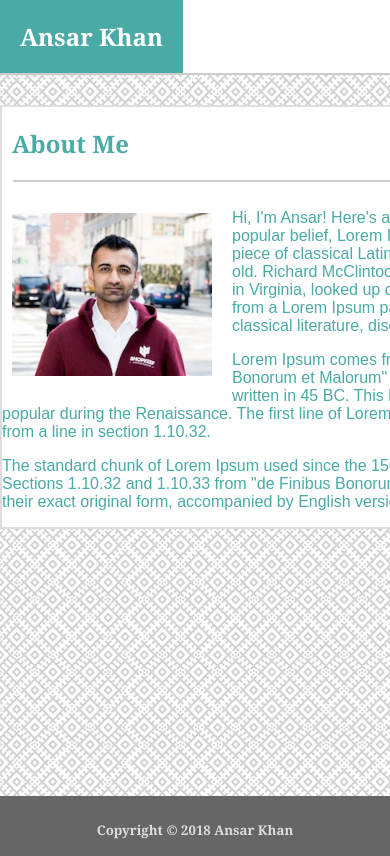
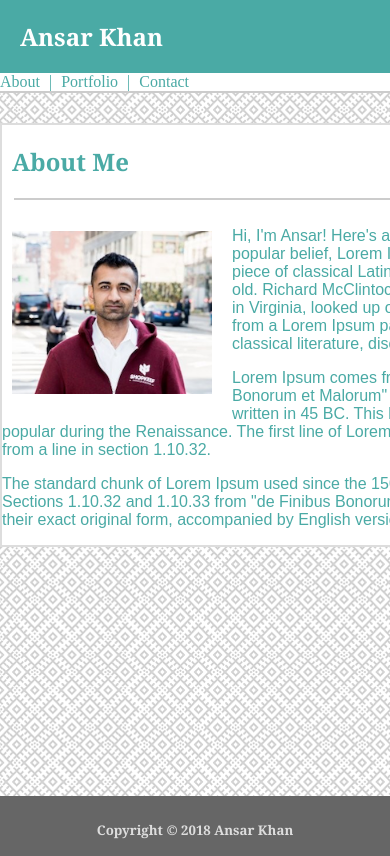
Before and after one commit to ansarkhan/responsive-portfolio, a plain HTML site: page index.html in a window 390 px wide. Shown: the top 856 px of the page. Drawn offline with Linux system fonts and the light colour scheme.

Commit message:
final state

```diff
--- a/assets/css/style.css
+++ b/assets/css/style.css
@@ -227,12 +227,30 @@ p {
 }
 
 @media only screen and (max-width: 640px) {
+    div.header-wrapper {
+        width: 100%;
+    }
     div.header {
             width: 100%;
         }
     div.container {
-            width:100%;
+            overflow: hidden;
         }
+    .main-profile {
+        width: 100%;
+    }
+    .name {
+        width: 100%;
+        margin: auto;
+    }
+    .nav {
+        width: 100%;
+        margin: auto;
+
+    }
+    .footer {
+        width: 100%;
+    }
   }
 
 @media only screen and (max-width: 768px) {
@@ -243,7 +261,6 @@ p {
         width:768px;
     }
     .nav {
-        margin-right: 20px;
     }
   }
 
```
